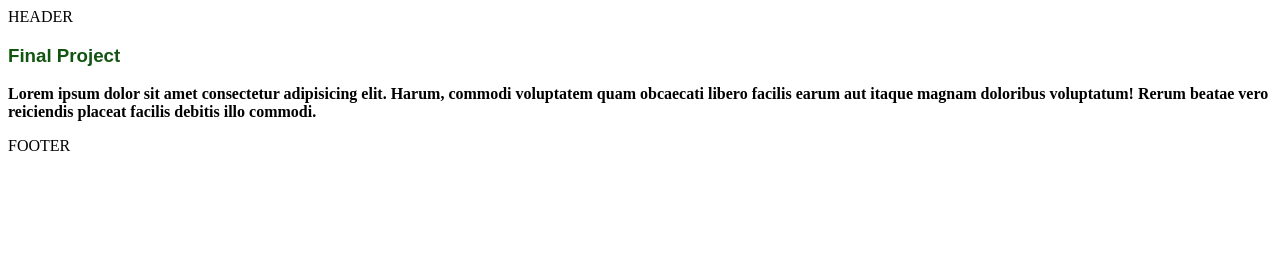
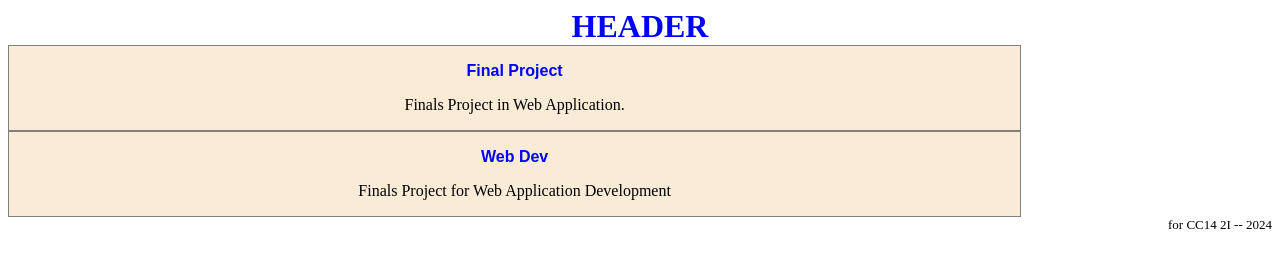
Before and after one commit to ChrisPaoloSab-it/225707464-WebDevFinalExam, a plain HTML site: page index.html in a window 1280 px wide. Drawn offline with Linux system fonts and the light colour scheme.

Commit message:
Sab-it-ChrisPaolo finals exam  part 2,3,4

```diff
--- a/css/style.css
+++ /dev/null
@@ -1,11 +0,0 @@
-h1 {
-    font-family: Arial, Helvetica, sans-serif;
-    color: #151;
-}
-p {
-    font-weight: bold;
-}
-
-div .box {
-    display: flex;
-}
--- /dev/null
+++ b/css/styles.css
@@ -0,0 +1,42 @@
+h1 {
+    font-family: Arial, Helvetica, sans-serif;
+    color: blue;
+    font-size: medium;
+}
+header {
+    color: blue;
+    font-weight: bolder;
+    font-size: xx-large;
+    text-align: center;
+}
+p {
+    font-weight:lighter;
+}
+
+div .box {
+    display: flex;
+    flex-wrap: nowrap;
+    justify-content: space-between;
+    flex-direction: column;
+
+}
+
+section{
+    background-color: antiquewhite;
+}
+
+.sec {
+    flex-wrap: nowrap;
+    border: solid 1px;
+    border-color: gray;
+    text-align: center;
+    width: 80%;
+    gap: 15px;
+    justify-content: space-evenly;
+}
+
+footer {
+    font-size: small;
+    background-color: rgb (20,30,40);
+    text-align: end;
+}
--- a/index.html
+++ b/index.html
@@ -5,23 +5,25 @@
     <meta charset="UTF-8">
     <meta name="viewport" content="width=device-width, initial-scale=1.0">
     <title>WebDevFinalExam</title>
-    <link rel="stylesheet" href="/css/style.css">
+    <link rel="stylesheet" href="/css/styles.css">
 </head>
 
 <body>
     <header>HEADER</header>
-    <div class="box">
-        <nav>
-            <section>
-                <h1>Final Project</h1>
-                <p>Lorem ipsum dolor sit amet consectetur adipisicing elit. Harum, commodi voluptatem quam obcaecati
-                    libero
-                    facilis earum aut itaque magnam doloribus voluptatum! Rerum beatae vero reiciendis placeat facilis
-                    debitis illo commodi.</p>
-            </section>
-        </nav>
-        <footer>FOOTER</footer>
-    </div>
+
+    <nav class="box">
+        <section class="sec">
+            <h1>Final Project</h1>
+            <p>Finals Project in Web Application.</p>
+        </section>
+
+        <section class="sec">
+            <h1>Web Dev</h1>
+            <p>Finals Project for Web Application Development</p>
+        </section>
+
+        <footer>for CC14 2I -- 2024</footer>
+    </nav>
 </body>
 
 </html>
```
